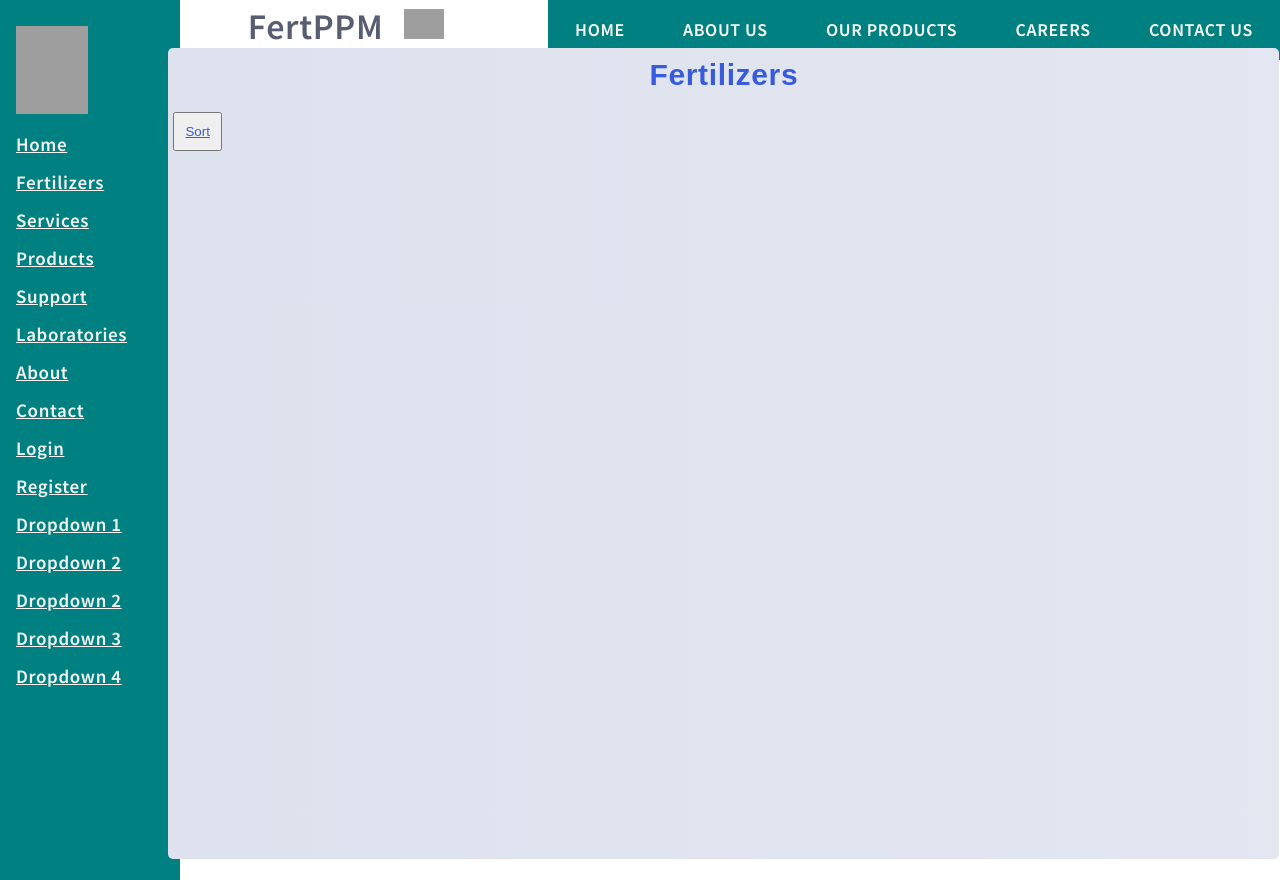
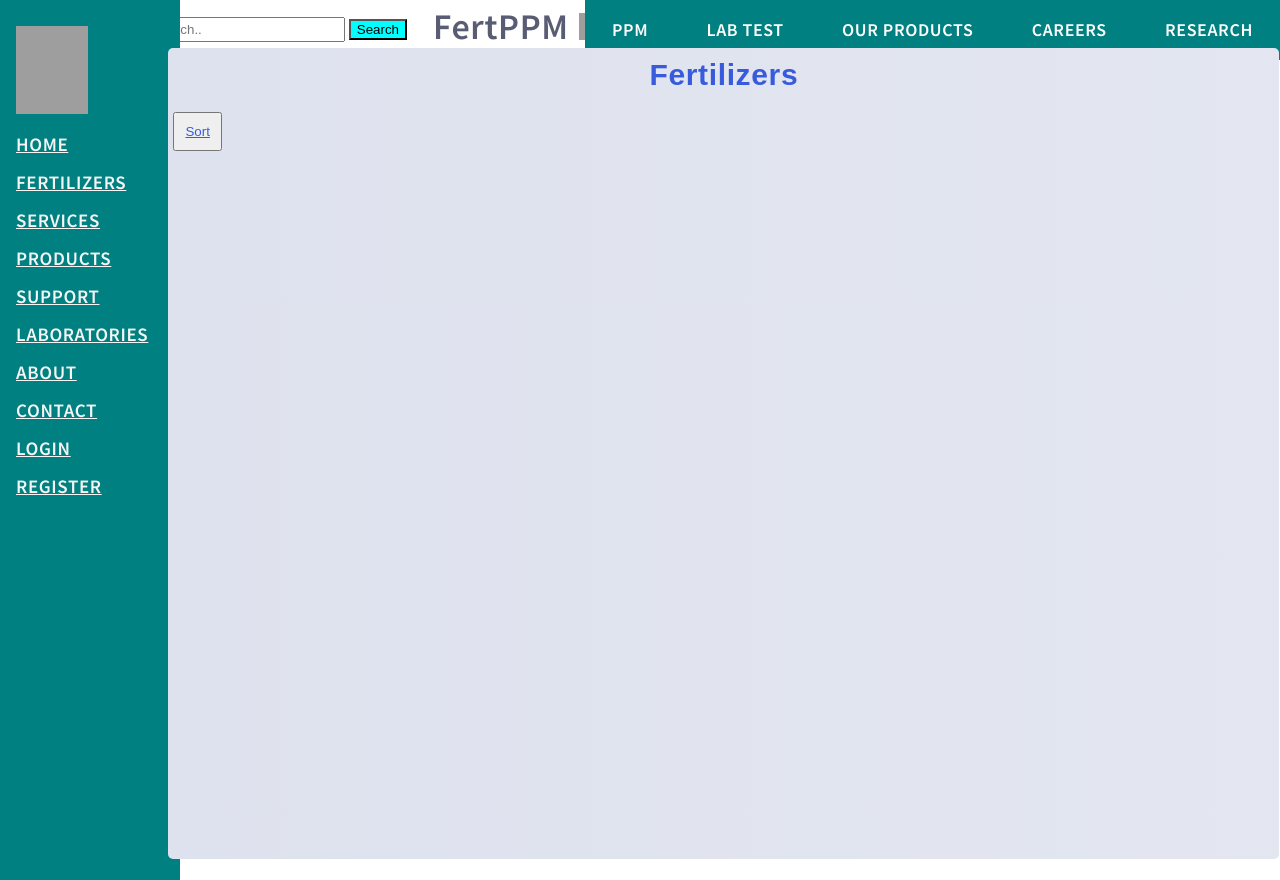
Before and after one commit to Benson480/Fertigation_webapp, a Django app: page /members/ in a window 1280 px wide. Run offline with Django 4.2, Linux system fonts and the light colour scheme; data that the repository does not hold is empty; grey boxes are pictures that could not be loaded.

Commit message:
updated searchbar, Readme, research project report

```diff
--- a/myapp/templates/master.html
+++ b/myapp/templates/master.html
@@ -8,6 +8,7 @@
     /*************************/
 /*    Styling  Header    */
 /*************************/
+
 header{
 
      overflow: hidden;
@@ -38,13 +39,13 @@
   top: 0%;
   padding: 0em 1em;
   display: inline-block;
-  margin-left: 40%;
+  margin-left: 92%;
 
  }
  #logo h1 img{
   top: 0%;
   margin-top: -16%;
-  padding: 0em 3.5em;
+  padding: 0em 3.1em;
   display: inline-block;
   margin-left: 35%;
   padding-top: 0em;
@@ -88,12 +89,82 @@
      color: #FFF;
  }
 
+
+
+ /* Style the search box inside the navigation bar */
+ #menu input[type=text] {
+  margin-top: 1%;
+  top: 0%;
+  padding: 0.2em 1em;
+  display: inline-block;
+  margin-left: 0%;
+}
+
+#menu input[type=text] {
+  margin-top: 1%;
+  top: 0%;
+  padding: 0.2em 1em;
+  display: inline-block;
+  margin-left: 0%;
+}
+
+form.example input[type=text] {
+  top: -20%;
+  margin-top: -1.2%;
+  padding: 1em 2em;
+  display: inline-block;
+  margin-left: -10%;
+  padding-top: -12em;
+
+}
+form.example{
+  top: 0%;
+  margin-top: 1.5%;
+  padding: 1.7em 2.5em;
+  display: inline-block;
+  margin-left: -48%;
+  padding-top: 0.0em;
+  width: 42%;
+  height: 30%;
+  padding-left: 50px;
+
+}
+form.example button{
+  cursor: pointer;
+  background-color: aqua;
+}
+/* When the screen is less than 600px wide, stack the links and the search field vertically instead of horizontally */
+@media screen and (max-width: 600px) {
+  #menu a, .menu input[type=text] {
+    float: none;
+    display: block;
+    text-align: left;
+    width: 100%;
+    margin: 0;
+    padding: 14px;
+  }
+  #menu input[type=text] {
+    border: 1px solid #ccc;
+    height: 100%;
+  }
+}
+
  #menu li:hover a, #menu li span{
      background: #FFF;
      color: teal;
      border-left: 1px solid teal;
      text-decoration: none;
  }
+
+ form.example button:hover {
+  background: #0b7dda;
+}
+
+form.example::after {
+  content: "";
+  clear: both;
+  display: table;
+}
   </style>
 </head>
 
@@ -114,17 +185,43 @@
       <!-- Navigation Menu -->
       <nav>
         <div id="menu">
+          <form class="example" action="javascript:search();">
+            <input type="text" placeholder="Search.." name="search" width="100%">
+            <button id="go" class="btn btn-default" type="button"
+              onclick="document.getElementById('example').submit(); return false;">Search
+            </button>
+          </form>
+
           <ul>
-              <li class="active"><a href="#">Home</a></li>
-              <li><a href="#">About Us</a></li>
+
+              <li class="active"><a href="#">PPM</a></li>
+              <li><a href="#">Lab test</a></li>
               <li><a href="#">Our Products</a></li>
               <li><a href="#">Careers</a></li>
-              <li><a href="#">Contact Us</a></li>
+              <li><a href="#">Research</a></li>
           </ul>
         </div>
       </nav>
   </div>
+  <script>
+  function search() {
 
+    var name = document.getElementById("mycard").elements["searchItem"].value;
+    var pattern = name.toLowerCase();
+    var targetId = "";
+
+    var divs = document.getElementsByClassName("col-md-2");
+    for (var i = 0; i < divs.length; i++) {
+       var para = divs[i].getElementsByTagName("h2");
+       var index = para[0].innerText.toLowerCase().indexOf(pattern);
+       if (index != -1) {
+          targetId = divs[i].parentNode.id;
+          document.getElementById(targetId).scrollIntoView();
+          break;
+       }
+    }
+ }
+</script>
   <!-- Image menu in Header to contain an Image and
        a sample text over that image -->
   <div id="header-image-menu">
@@ -133,33 +230,25 @@
 </header>
   <div class="sidenav">
     <img src="https://thumbs.dreamstime.com/z/green-plantation-farm-estate-logo-icon-flat-vector-concept-design-203029656.jpg" style="width:40%" height="10%" left="20%">
-    <a href="/home">Home</a>
-    <a href="/members">Fertilizers</a>
-    <a href="services.html">Services</a>
-    <a href="products.html">Products</a>
-    <a href="support.html">Support</a>
-    <a href="Education.html">Laboratories</a>
-    <a href="about.html">About</a>
-    <a href="contact.html">Contact</a>
+    <a href="/home">HOME</a>
+    <a href="/members">FERTILIZERS</a>
+    <a href="services.html">SERVICES</a>
+    <a href="products.html">PRODUCTS</a>
+    <a href="support.html">SUPPORT</a>
+    <a href="Education.html">LABORATORIES</a>
+    <a href="about.html">ABOUT</a>
+    <a href="contact.html">CONTACT</a>
     {% if user.is_authenticated %}
-    <a href="/login">Logout</a>
+    <a href="/login">LOGOUT</a>
     {% else %}
     <a href="{% url 'login' %}">Login</a>
     <a href="{% url 'register' %}">Register</a>
     {% endif %}
-
-    <!-- DROPDOWN MENU -->
-    <ul class="dropdown">
-      <li><a href="/">Dropdown 1 </a></li>
-      <li><a href="/">Dropdown 2</a></li>
-      <li><a href="/">Dropdown 2</a></li>
-      <li><a href="/">Dropdown 3</a></li>
-      <li><a href="/">Dropdown 4</a></li>
-      </ul>
   </div>
   <div id="content", name="content", class="main">
       {% block content %}
       {% endblock %}
   </div>
+
 </body>
 </html>
--- a/mystaticfiles/mystyles.css
+++ b/mystaticfiles/mystyles.css
@@ -131,6 +131,7 @@
   background-color: rgb(208, 208, 221);
   overflow-x:  hidden;
   padding-top: 0px;
+  text-transform: uppercase;
 }
 .topnav a {
   padding: 7px 15px 7px 16px;
@@ -138,6 +139,7 @@
   font-size: 19px;
   font: #818181;
   display: block;
+  text-transform: uppercase;
 }
 
 .topnav a:hover{
@@ -168,6 +170,7 @@
     overflow-x:  hidden;
     padding-top: 20px;
     font: white;
+    text-transform: uppercase;
   }
 
   .sidenav img {
@@ -186,6 +189,7 @@
     background-color: rgb(208, 208, 221);
     overflow-x:  hidden;
     padding-top: 20px;
+    text-transform: uppercase;
   }
   .sidenav a {
     padding: 7px 15px 7px 16px;
@@ -196,11 +200,13 @@
     transition: 0.1s ease;
     text-decoration: underline;
     text-underline-position: below;
+    text-transform: uppercase;
   }
 
   .sidenav a:hover{
     color: rgb(251, 249, 253);
     transition: 0.3s ease;
+    text-transform: uppercase;
   }
   .main{
     margin-left: 0px;
```
Also changed, not shown: README.md, 2 other files.
